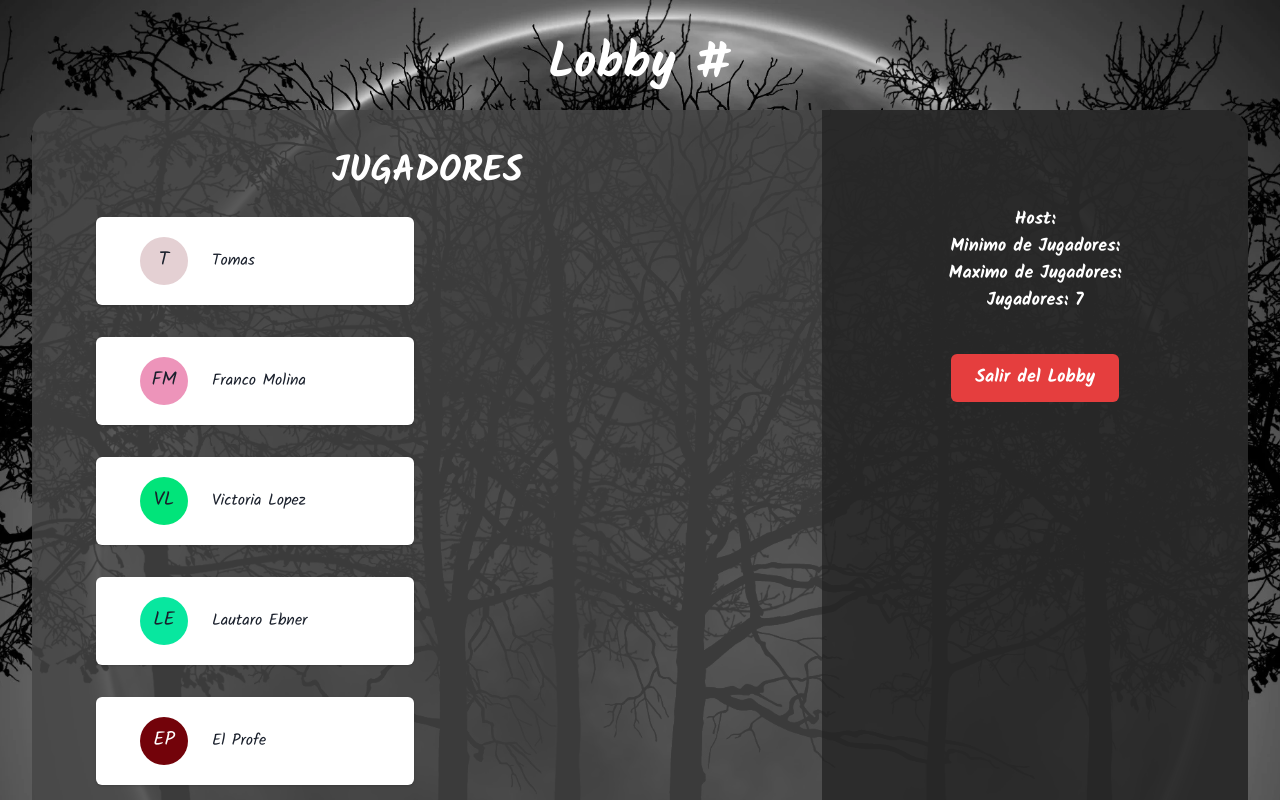
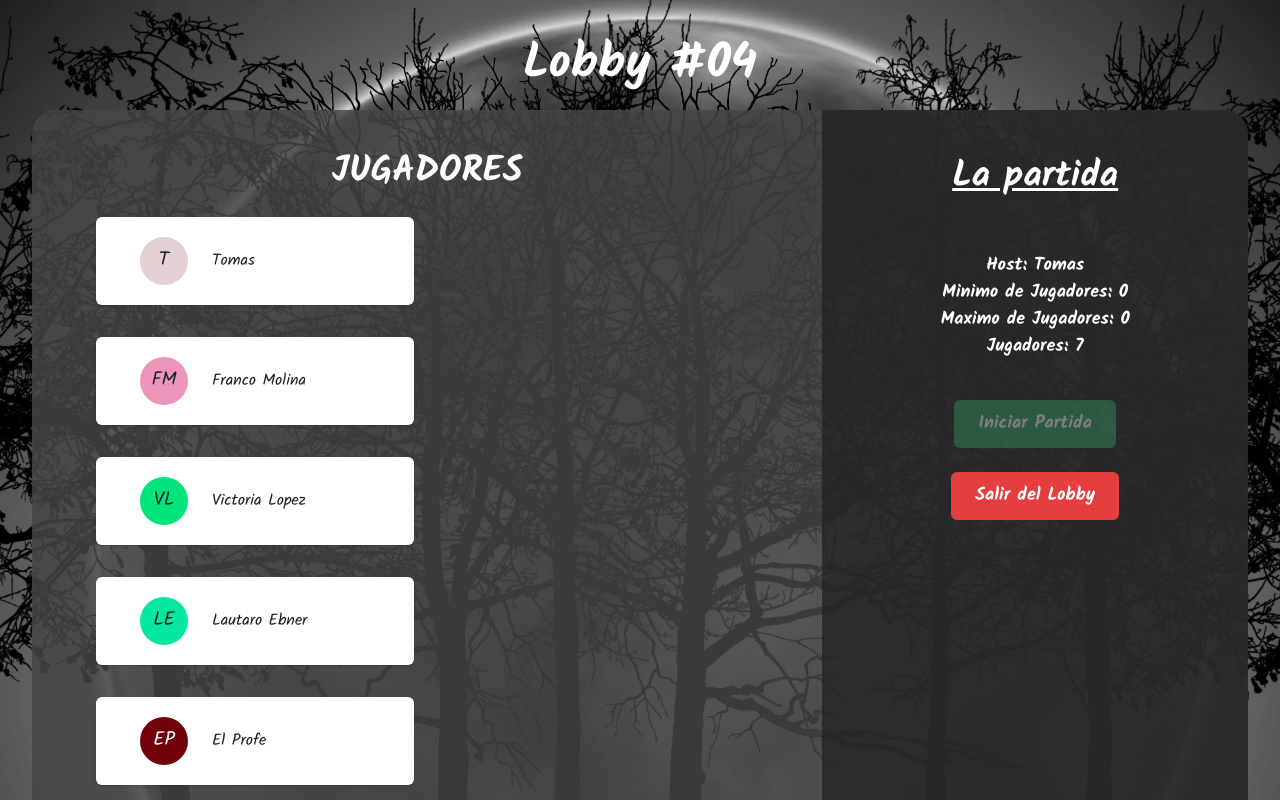
Before and after one commit to ing-soft-1-swifties/la-cosa-front, a Next.js app in the folder next/: page /lobby in a window 1280 px wide. Shown: the top 800 px of the page. Built offline with nearby package versions, Linux system fonts and the light colour scheme.

Commit message:
Setup de SocketIO para la API del juego. Botones de Iniciar Partida y Salir del Lobby junto a mensajes asociados

```diff
--- a/next/package.json
+++ b/next/package.json
@@ -9,7 +9,7 @@
     "lint": "next lint",
     "format": "lint-staged",
     "prepare": "cd .. && husky install ./next/.husky",
-    "test": "jest --watch"
+    "test": "jest"
   },
   "lint-staged": {
     "*": "prettier --write"
@@ -34,7 +34,8 @@
     "react-dom": "18.2.0",
     "react-redux": "^8.1.1",
     "sharp": "^0.32.4",
-    "yup": "^1.3.1"
+    "yup": "^1.3.1",
+    "socket.io-client": "^4.7.2"
   },
   "devDependencies": {
     "@testing-library/jest-dom": "^6.1.3",
--- /dev/null
+++ b/next/src/business/game/gameAPI/index.tsx
@@ -0,0 +1,21 @@
+import { io } from "socket.io-client";
+import { store } from "store/store";
+import { setupGameSocketListeners } from "./listener";
+
+export let gameSocket = io({
+  autoConnect: false,
+  auth: {
+    token: "",
+  },
+});
+
+export function initGameSocket() {
+  const connectionToken = store.getState().user.gameConnToken;
+  if (connectionToken == null) return;
+  if (!gameSocket.disconnected) gameSocket.disconnect();
+  gameSocket.auth = {
+    token: connectionToken,
+  };
+  gameSocket.connect();
+  setupGameSocketListeners(gameSocket);
+}
--- /dev/null
+++ b/next/src/business/game/gameAPI/listener.tsx
@@ -0,0 +1,16 @@
+import { Socket } from "socket.io-client";
+
+export enum EventType {
+  ROOM_KICKED = "room/kicked",
+}
+
+export const setupGameSocketListeners = (gameSocket: Socket) => {
+  gameSocket.on(EventType.ROOM_KICKED, onRoomKicked);
+};
+
+type RoomKickedData = {
+  reason: string;
+};
+const onRoomKicked = (data: RoomKickedData) => {
+  console.log(`Kicked because: ${data.reason}`);
+};
--- /dev/null
+++ b/next/src/business/game/gameAPI/manager.tsx
@@ -0,0 +1,15 @@
+import { gameSocket } from "@/src/business/game/gameAPI/index";
+
+export enum MessageType {
+  ROOM_START = "room/start",
+  ROOM_EXIT = "room/exit",
+}
+
+export const startGame = () => {
+  return gameSocket.emitWithAck(MessageType.ROOM_START);
+};
+
+export const leaveLobby = () => {
+  gameSocket.emit(MessageType.ROOM_EXIT);
+  gameSocket.disconnect();
+};
--- /dev/null
+++ b/next/src/business/game/index.tsx
@@ -0,0 +1,8 @@
+import { GameState } from "store/gameSlice";
+
+export function canGameStart(gameState: GameState) {
+  return (
+    gameState.config.minPlayers <= gameState.players.length &&
+    gameState.players.length <= gameState.config.maxPlayers
+  );
+}
--- a/next/src/pages/lobby.tsx
+++ b/next/src/pages/lobby.tsx
@@ -1,26 +1,29 @@
 import { PageWithLayout } from "@/src/pages/_app";
 import {
-  Avatar,
   Box,
   Button,
-  Card,
-  CardBody,
   Container,
   Flex,
   Heading,
   Text,
+  Tooltip,
 } from "@chakra-ui/react";
-import { FC } from "react";
+import { FC, useState } from "react";
 
 import DarkForestBackground from "@/public/lobby/DarkForest.webp";
 import BgImage from "@/components/utility/BgImage";
 import { useSelector } from "react-redux";
 import { RootState } from "store/store";
+import PlayerCard from "@/components/PlayerCard";
+import { GameState } from "store/gameSlice";
+import { leaveLobby, startGame } from "business/game/gameAPI/manager";
+import { canGameStart } from "business/game";
+import { useRouter } from "next/router";
 
 const Page: PageWithLayout = () => {
   const user = useSelector((state: RootState) => state.user);
   const game = useSelector((state: RootState) => state.game);
-  const isHost = game.host == user.name;
+  const isHost = game.config.host == user.name;
 
   return (
     <Box pos="relative">
@@ -44,7 +47,7 @@ const Page: PageWithLayout = () => {
               textAlign="center"
               color="white"
             >
-              Lobby #{game.id}
+              Lobby {game.uuid}
             </Heading>
           </Box>
           <Flex flex="1" bg="rgba(70, 70, 70, 0.85)" borderRadius="3xl">
@@ -81,23 +84,32 @@ const Page: PageWithLayout = () => {
               bg="rgba(30, 30, 30, 0.7)"
               borderTopRightRadius="3xl"
               borderBottomRightRadius="3xl"
-              pt={24}
+              pt={10}
               pb={10}
             >
               <Flex flexDir="column" justify="center" align="center">
-                <Text color="white" fontWeight="bold" fontSize="lg">
-                  Host: {game.host}
+                <Text
+                  color="white"
+                  fontWeight="bold"
+                  fontSize="4xl"
+                  mb={12}
+                  textDecor="underline"
+                >
+                  {game.config.name}
                 </Text>
                 <Text color="white" fontWeight="bold" fontSize="lg">
-                  Minimo de Jugadores: {game.minPlayers}
+                  Host: {game.config.host}
                 </Text>
                 <Text color="white" fontWeight="bold" fontSize="lg">
-                  Maximo de Jugadores: {game.maxPlayers}
+                  Minimo de Jugadores: {game.config.minPlayers}
+                </Text>
+                <Text color="white" fontWeight="bold" fontSize="lg">
+                  Maximo de Jugadores: {game.config.maxPlayers}
                 </Text>
                 <Text color="white" fontWeight="bold" fontSize="lg" mb={10}>
                   Jugadores: {game.players.length}
                 </Text>
-                {isHost && <StartGameButton />}
+                {isHost && <StartGameButton gameState={game} />}
                 <LeaveLobbyButton />
               </Flex>
               <Box mx="auto"></Box>
@@ -110,40 +122,66 @@ const Page: PageWithLayout = () => {
 };
 
 // Boton para inciar la partida
-const StartGameButton: FC<{}> = () => {
+type StartGameButtonProps = {
+  gameState: GameState;
+};
+
+const StartGameButton: FC<StartGameButtonProps> = ({ gameState }) => {
+  const [startLoading, setStartLoading] = useState(false);
+  const router = useRouter();
+  const startEnabled = canGameStart(gameState);
+
+  const onInitHandle = async () => {
+    setStartLoading(true);
+    startGame()
+      .then(
+        (res) => {
+          // TODO! Go on.
+          // Si todo bien:
+          router.replace("/game");
+        },
+        (reason: any) => {
+          // TODO! Handle rejection of startGame
+
+
+        }
+      )
+      .finally(() => {
+        setStartLoading(false);
+      });
+  };
+
   return (
-    <Button colorScheme="green" mb={6} size="lg">
-      Iniciar Partida
-    </Button>
+    <Tooltip
+      label="No se cumplen los requisitos para iniciar el juego."
+      display={startEnabled ? "none" : "auto"}
+    >
+      <Button
+        isDisabled={!startEnabled}
+        isLoading={startLoading}
+        onClick={onInitHandle}
+        colorScheme="green"
+        mb={6}
+        size="lg"
+      >
+        Iniciar Partida
+      </Button>
+    </Tooltip>
   );
 };
 
 // Boton para salir del Lobby
 const LeaveLobbyButton: FC<{}> = () => {
+  const router = useRouter();
+  const onLeaveHandle = () => {
+    leaveLobby();
+    router.replace("/");
+  };
   return (
-    <Button colorScheme="red" size="lg">
+    <Button onClick={onLeaveHandle} colorScheme="red" size="lg">
       Salir del Lobby
     </Button>
   );
 };
 
-// Props del compononente de una tarjeta de jugador
-type PlayerCardProps = {
-  name: string;
-};
-
-// Componente de una tarjeta de jugador
-const PlayerCard: FC<PlayerCardProps> = ({ name }) => {
-  return (
-    <Card pl={6}>
-      <CardBody>
-        <Flex align="center" columnGap={6}>
-          <Avatar name={name} />
-          <Text>{name}</Text>
-        </Flex>
-      </CardBody>
-    </Card>
-  );
-};
-
 export default Page;
```
Also changed, not shown: 1 other file (tests, documents, lock files or other folders).
